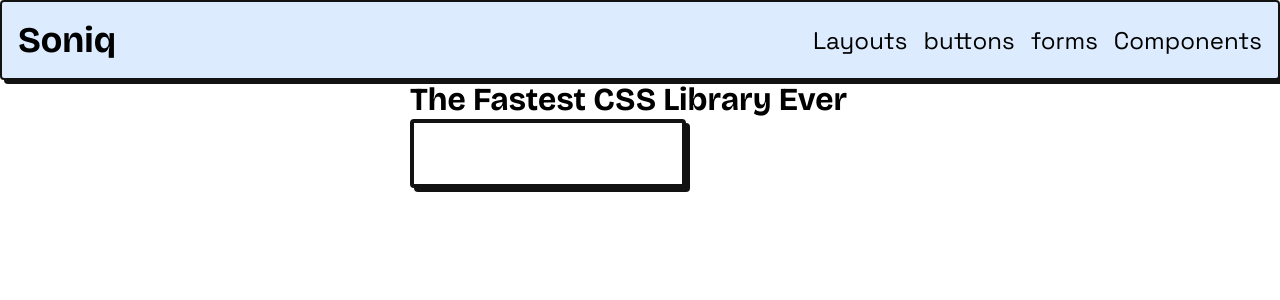
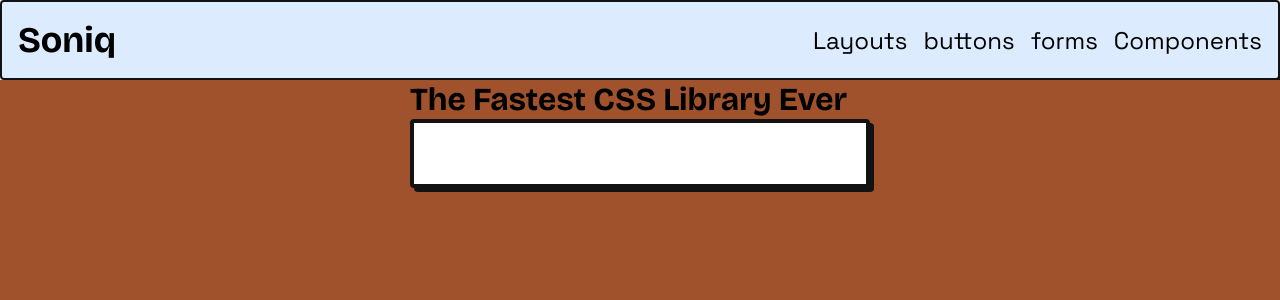
Before and after one commit to yusef-codes10/soniq, a Vue app: page / in a window 1280 px wide. Shown: the top 300 px of the page. Built offline with nearby package versions, Linux system fonts and the light colour scheme.

Commit message:
the input width has been fixed

```diff
--- a/src/views/HomeView.vue
+++ b/src/views/HomeView.vue
@@ -15,16 +15,18 @@
 .home {
   font-size: 1rem;
   /* background-color: var(--bg-color); */
-  max-height: 90dvh;
-  height: 100%;
+  /* max-height: 90dvh; */
+  height: 90dvh;
 
   display: flex;
   justify-content: center;
   align-content: center;
+
+  background-color: sienna;
 }
 
 .search-input {
-  width: 60%;
+  width: 100%;
 }
 
 input {
```
